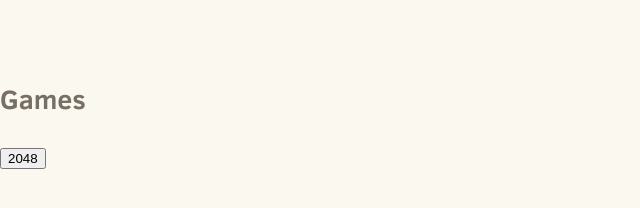
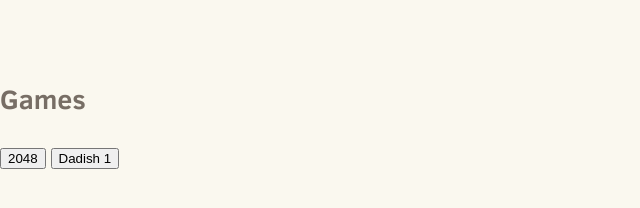
Before and after one commit to Janikow/Jankow, a plain HTML site: page gamesList.html in a window 1280 px wide. Shown: the whole page, without its empty margins (0-640 px from the left). Drawn offline with nearby package versions, Linux system fonts and the light colour scheme; files that its build step writes are made by us from their sources; files whose address does not match are found by name.

Commit message:
Update gamesList.html

```diff
--- a/gamesList.html
+++ b/gamesList.html
@@ -12,6 +12,8 @@
     <h2>Games</h2>
     <button onclick="window.location.href='games/2048/'"
       style="margin-top: 8px;">2048</button>
+    <button onclick="window.location.href='games/dadish1/'"
+      style="margin-top: 8px;">Dadish 1</button>
   </div>
   <!-- Scripts -->
   <script src="script.js"></script>
```
